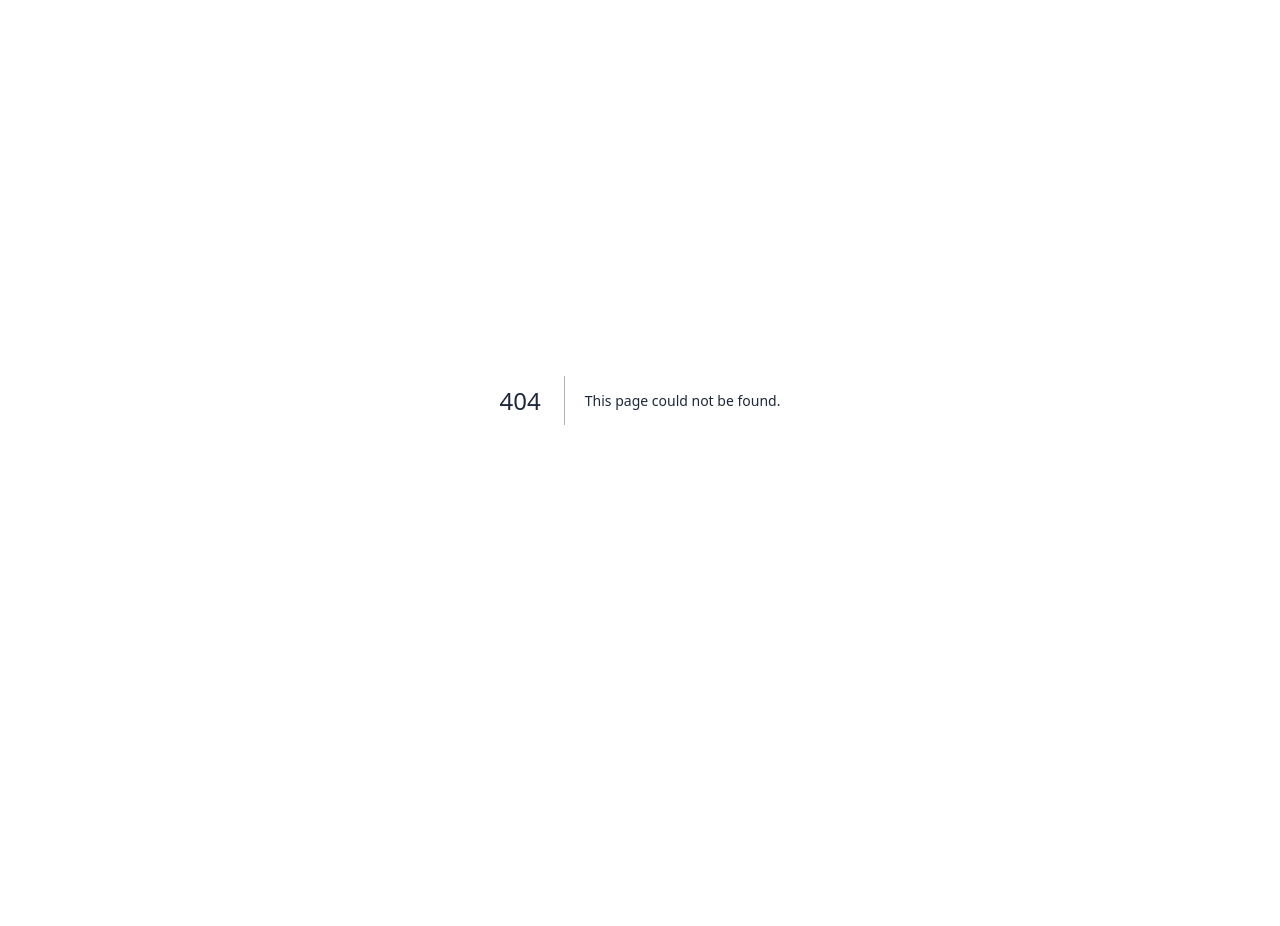
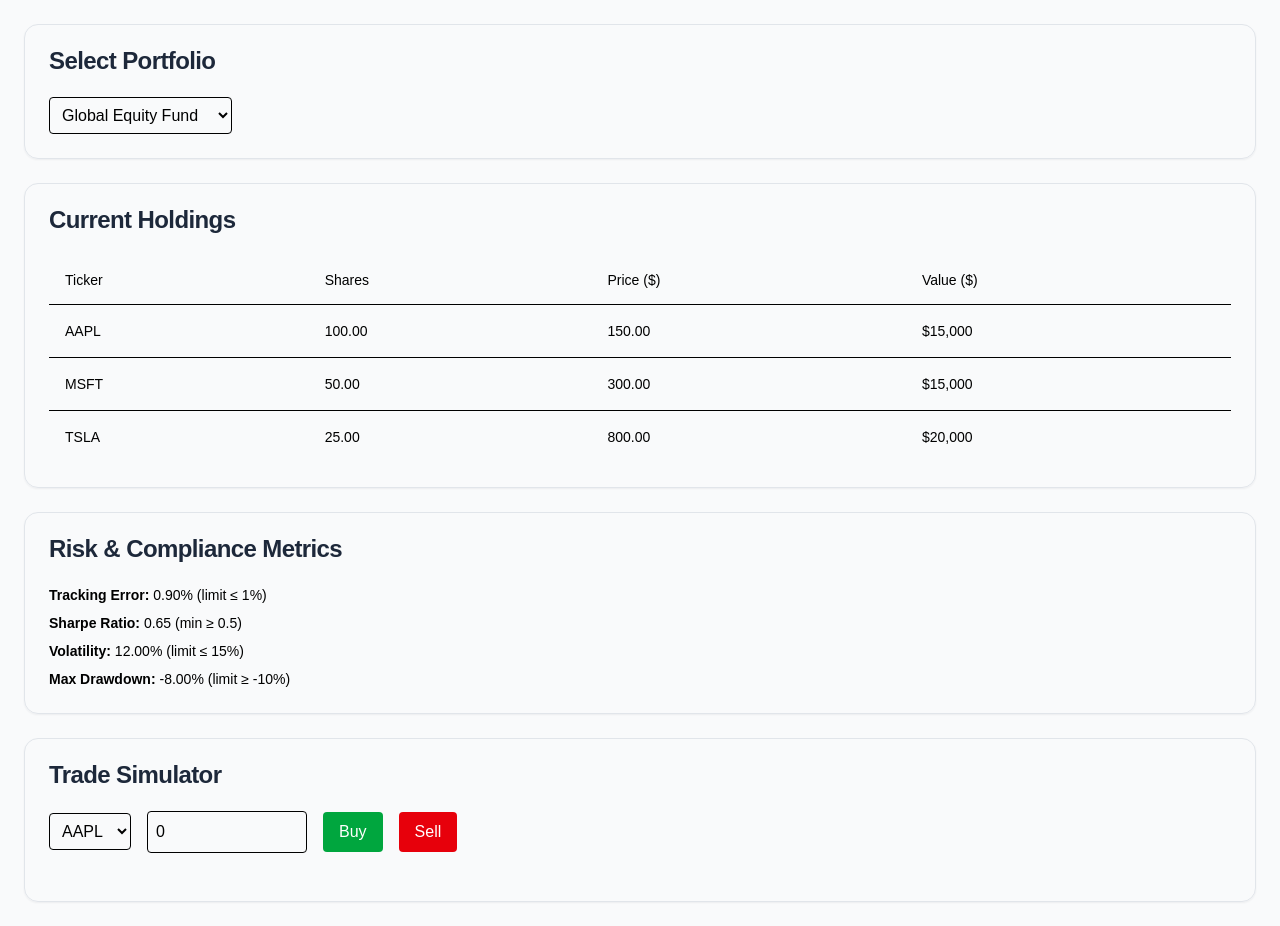
Before and after one commit to farhan-navas/gic-hacka, a Next.js app in the folder web-app/: page /portfolio/trade in a window 1280 px wide. Before the commit this address had no page. Before the commit the page ends 800 px from the top, so only its background shows below. Built offline with nearby package versions, Linux system fonts and the light colour scheme.

Commit message:
added portfolio manager buy/sell according to compliance rules

```diff
--- /dev/null
+++ b/web-app/src/app/portfolio/trade/page.tsx
@@ -0,0 +1,270 @@
+"use client";
+
+import { useState } from "react";
+import {
+  Card,
+  CardHeader,
+  CardTitle,
+  CardContent,
+} from "@/components/ui/card";
+import {
+  Table,
+  TableHead,
+  TableHeader,
+  TableRow,
+  TableCell,
+  TableBody,
+} from "@/components/ui/table";
+
+export default function PortfolioManager() {
+
+  const initialPortfolios: any = {
+    "Global Equity Fund": {
+      AAPL: { shares: 100, price: 150 },
+      MSFT: { shares: 50, price: 300 },
+      TSLA: { shares: 25, price: 800 },
+    },
+    "Asian Bond Portfolio": {
+      TSM: { shares: 200, price: 100 },
+      BABA: { shares: 150, price: 120 },
+      HSI: { shares: 50, price: 200 },
+    },
+  };
+
+  const [selectedPortfolio, setSelectedPortfolio] = useState("Global Equity Fund");
+  const [portfolio, setPortfolio] = useState(initialPortfolios["Global Equity Fund"]);
+  const [tradeTicker, setTradeTicker] = useState("AAPL");
+  const [tradeShares, setTradeShares] = useState(0);
+  const [tradeResult, setTradeResult] = useState<
+    { status: string; reason?: string } | null
+  >(null);
+
+  // --- Dynamic metrics (fake calculations for demo) ---
+  const [metrics, setMetrics] = useState({
+    tracking_error: 0.009, // 0.9%
+    sharpe: 0.65,
+    volatility: 0.12, // 12%
+    max_drawdown: -0.08, // -8%
+  });
+
+  // --- Trade handler (all frontend-only) ---
+  function handleTrade(action: "BUY" | "SELL") {
+    const newPortfolio = { ...portfolio };
+    const holding = newPortfolio[tradeTicker];
+
+    if (!holding) {
+      setTradeResult({
+        status: "rejected",
+        reason: `Ticker ${tradeTicker} not found in portfolio`,
+      });
+      return;
+    }
+
+
+    if (action === "BUY") {
+      holding.shares += tradeShares;
+    } else {
+      holding.shares = Math.max(0, holding.shares - tradeShares);
+    }
+    holding.value = holding.shares * holding.price;
+    newPortfolio[tradeTicker] = holding;
+
+
+    let newMetrics = { ...metrics };
+    const tradeImpact = tradeShares / 100;
+
+    newMetrics.volatility = Math.min(0.20, metrics.volatility + tradeImpact * 0.001);
+    newMetrics.sharpe = Math.max(0.3, metrics.sharpe - tradeImpact * 0.0005);
+    newMetrics.tracking_error = Math.min(0.03, metrics.tracking_error + tradeImpact * 0.0003);
+    newMetrics.max_drawdown = Math.max(-0.20, metrics.max_drawdown - tradeImpact * 0.0005);
+
+
+    if (newMetrics.tracking_error > 0.01) {
+      setPortfolio(newPortfolio);
+      setMetrics(newMetrics);
+      setTradeResult({
+        status: "rejected",
+        reason: "Tracking Error breach (limit ≤ 1%)",
+      });
+      return;
+    }
+    if (newMetrics.sharpe < 0.5) {
+      setPortfolio(newPortfolio);
+      setMetrics(newMetrics);
+      setTradeResult({
+        status: "rejected",
+        reason: "Sharpe ratio too low (min ≥ 0.5)",
+      });
+      return;
+    }
+    if (newMetrics.volatility > 0.15) {
+      setPortfolio(newPortfolio);
+      setMetrics(newMetrics);
+      setTradeResult({
+        status: "rejected",
+        reason: "Volatility too high (limit ≤ 15%)",
+      });
+      return;
+    }
+    if (newMetrics.max_drawdown < -0.1) {
+      setPortfolio(newPortfolio);
+      setMetrics(newMetrics);
+      setTradeResult({
+        status: "rejected",
+        reason: "Max Drawdown exceeded (limit ≥ -10%)",
+      });
+      return;
+    }
+
+
+    setPortfolio(newPortfolio);
+    setMetrics(newMetrics);
+    setTradeResult({
+      status: "approved",
+      reason: `You ${action === "BUY" ? "bought" : "sold"} ${tradeShares} shares of ${tradeTicker} for ${selectedPortfolio}`,
+    });
+  }
+
+  return (
+    <div className="space-y-6 p-6">
+      {/* Portfolio Selection */}
+      <Card>
+        <CardHeader>
+          <CardTitle>Select Portfolio</CardTitle>
+        </CardHeader>
+        <CardContent>
+          <select
+            className="border rounded p-2"
+            value={selectedPortfolio}
+            onChange={(e) => {
+              const name = e.target.value;
+              setSelectedPortfolio(name);
+              setPortfolio(initialPortfolios[name]);
+              setTradeTicker(Object.keys(initialPortfolios[name])[0]);
+            }}
+          >
+            {Object.keys(initialPortfolios).map((p) => (
+              <option key={p} value={p}>
+                {p}
+              </option>
+            ))}
+          </select>
+        </CardContent>
+      </Card>
+
+
+      <Card>
+        <CardHeader>
+          <CardTitle>Current Holdings</CardTitle>
+        </CardHeader>
+        <CardContent>
+          <Table>
+            <TableHeader>
+              <TableRow>
+                <TableHead>Ticker</TableHead>
+                <TableHead>Shares</TableHead>
+                <TableHead>Price ($)</TableHead>
+                <TableHead>Value ($)</TableHead>
+              </TableRow>
+            </TableHeader>
+            <TableBody>
+              {Object.entries(portfolio).map(([ticker, { shares, price }]: any) => (
+                <TableRow key={ticker}>
+                  <TableCell>{ticker}</TableCell>
+                  <TableCell>{shares.toFixed(2)}</TableCell>
+                  <TableCell>{price.toFixed(2)}</TableCell>
+                  <TableCell>${(shares * price).toLocaleString()}</TableCell>
+                </TableRow>
+              ))}
+            </TableBody>
+          </Table>
+        </CardContent>
+      </Card>
+
+
+      <Card>
+        <CardHeader>
+          <CardTitle>Risk & Compliance Metrics</CardTitle>
+        </CardHeader>
+        <CardContent>
+          <ul className="text-sm space-y-2">
+            <li>
+              <strong>Tracking Error:</strong>{" "}
+              {(metrics.tracking_error * 100).toFixed(2)}% (limit ≤ 1%)
+            </li>
+            <li>
+              <strong>Sharpe Ratio:</strong> {metrics.sharpe.toFixed(2)} (min ≥ 0.5)
+            </li>
+            <li>
+              <strong>Volatility:</strong>{" "}
+              {(metrics.volatility * 100).toFixed(2)}% (limit ≤ 15%)
+            </li>
+            <li>
+              <strong>Max Drawdown:</strong>{" "}
+              {(metrics.max_drawdown * 100).toFixed(2)}% (limit ≥ -10%)
+            </li>
+          </ul>
+        </CardContent>
+      </Card>
+
+
+      <Card>
+        <CardHeader>
+          <CardTitle>Trade Simulator</CardTitle>
+        </CardHeader>
+        <CardContent>
+          <div className="flex gap-4 items-center mb-6">
+            <select
+              className="border rounded p-2"
+              value={tradeTicker}
+              onChange={(e) => setTradeTicker(e.target.value)}
+            >
+              {Object.keys(portfolio).map((ticker) => (
+                <option key={ticker} value={ticker}>
+                  {ticker}
+                </option>
+              ))}
+            </select>
+
+            <input
+              type="number"
+              placeholder="Number of Shares"
+              className="border rounded p-2 w-40"
+              value={tradeShares}
+              onChange={(e) => setTradeShares(Number(e.target.value))}
+            />
+
+            <button
+              className="px-4 py-2 bg-green-600 text-white rounded"
+              onClick={() => handleTrade("BUY")}
+            >
+              Buy
+            </button>
+
+            <button
+              className="px-4 py-2 bg-red-600 text-white rounded"
+              onClick={() => handleTrade("SELL")}
+            >
+              Sell
+            </button>
+          </div>
+
+
+          {tradeResult && (
+            <div
+              className={`mt-4 p-3 rounded ${
+                tradeResult.status === "approved"
+                  ? "bg-green-100 text-green-700"
+                  : "bg-red-100 text-red-700"
+              }`}
+            >
+              {tradeResult.status === "approved"
+                ? `✅ Trade Approved – ${tradeResult.reason}`
+                : `❌ Trade Rejected: ${tradeResult.reason}`}
+            </div>
+          )}
+        </CardContent>
+      </Card>
+    </div>
+  );
+}
```
